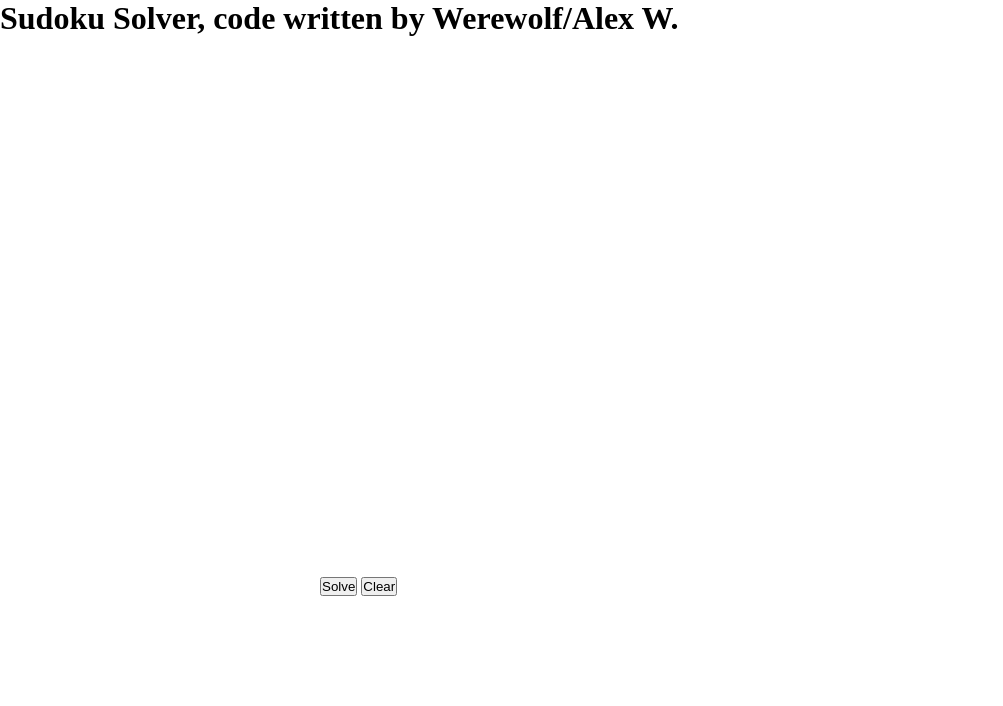
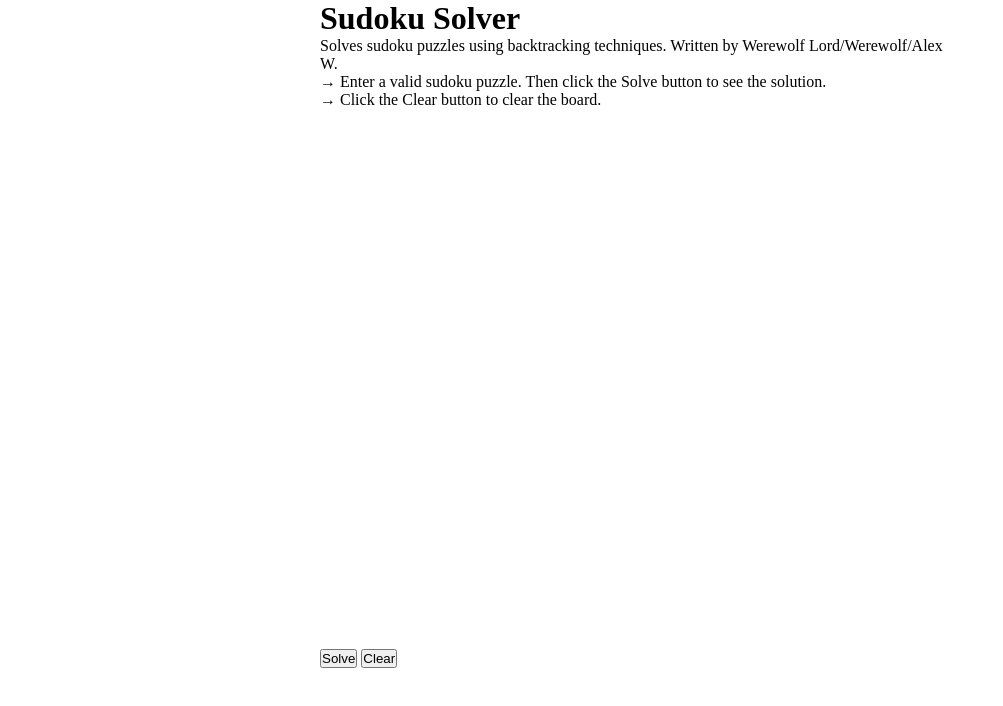
Before and after one commit to StarskyDarkstripe/Sudoku-Solver, a plain HTML site: page index.html in a window 1280 px wide. Shown: the whole page, without its empty margins (0-1003 px from the left). Drawn offline with Linux system fonts and the light colour scheme.

Commit message:
Update index.html

```diff
--- a/index.html
+++ b/index.html
@@ -10,9 +10,11 @@
   </head>
 
   <body>
-    <h1>Sudoku Solver, code written by Werewolf/Alex W.</h1>
-
     <div class="sudoku-solver">
+      <h1 class="intro">Sudoku Solver</h1>
+      <p class="description">Solves sudoku puzzles using <span class="decorator-elem">backtracking</span> techniques. Written by Werewolf Lord/Werewolf/Alex W.</p>
+      <p class="instruction-1">&#8594 Enter a valid sudoku puzzle. Then click the <span class="decorator-elem">Solve</span> button to see the solution.</p>
+      <p class="instruction-2">&#8594 Click the <span class="decorator-elem">Clear</span> button to clear the board.</p>
       <div id="puzzle" class="puzzle"></div>
       <button type="button" id="solve-button" class="solve-button">Solve</button>
       <button type="button" id="clear-button" class="clear-button">Clear</button>
```
